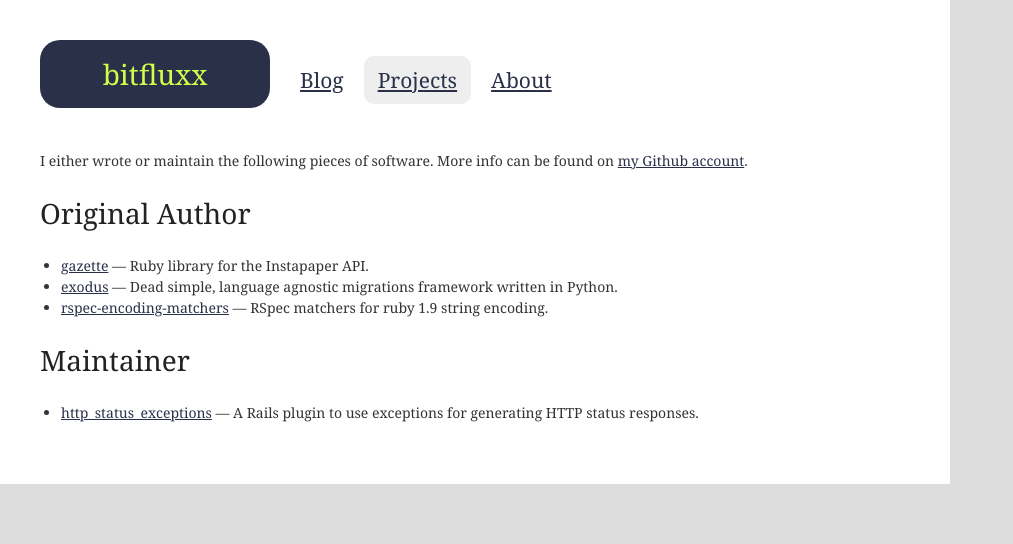
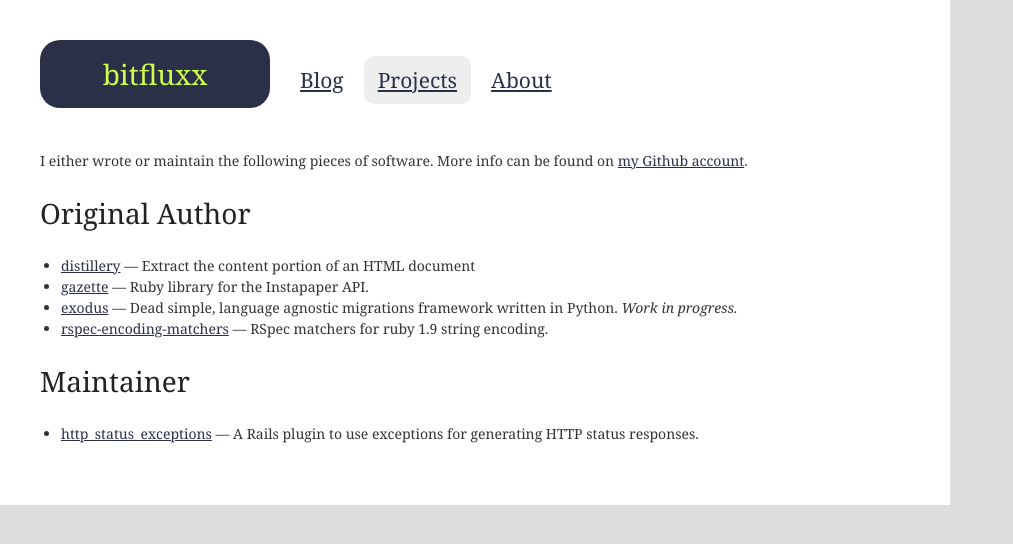
Before and after one commit to Fluxx/bitfluxx.com, a Jekyll site: the page built from projects.html, in a window 1280 px wide. Shown: the top 544 px of the page, without its empty margins (0-1013 px from the left). Built offline with Jekyll 4.4.1, drawn with Linux system fonts in a browser that asks for light colours.

Commit message:
Update projects page to add distillery and a WIP note for exodus.

```diff
--- a/projects.html
+++ b/projects.html
@@ -12,10 +12,13 @@ section: projects
 
   <ul>
     <li>
+      <a href="https://github.com/Fluxx/distillery">distillery</a> &mdash; Extract the content portion of an HTML document</a>
+    </li>
+    <li>
       <a href="https://github.com/Fluxx/gazette">gazette</a>  &mdash; Ruby library for the Instapaper API.
     </li>
     <li>
-      <a href="https://github.com/Fluxx/exodus">exodus</a>  &mdash; Dead simple, language agnostic migrations framework written in Python.
+      <a href="https://github.com/Fluxx/exodus">exodus</a>  &mdash; Dead simple, language agnostic migrations framework written in Python.  <em>Work in progress.</em>
     </li>
     <li>
       <a href="https://github.com/Fluxx/rspec-encoding-matchers">rspec-encoding-matchers</a> &mdash; RSpec matchers for ruby 1.9 string encoding.
```
Also changed, not shown: 1 other file.
